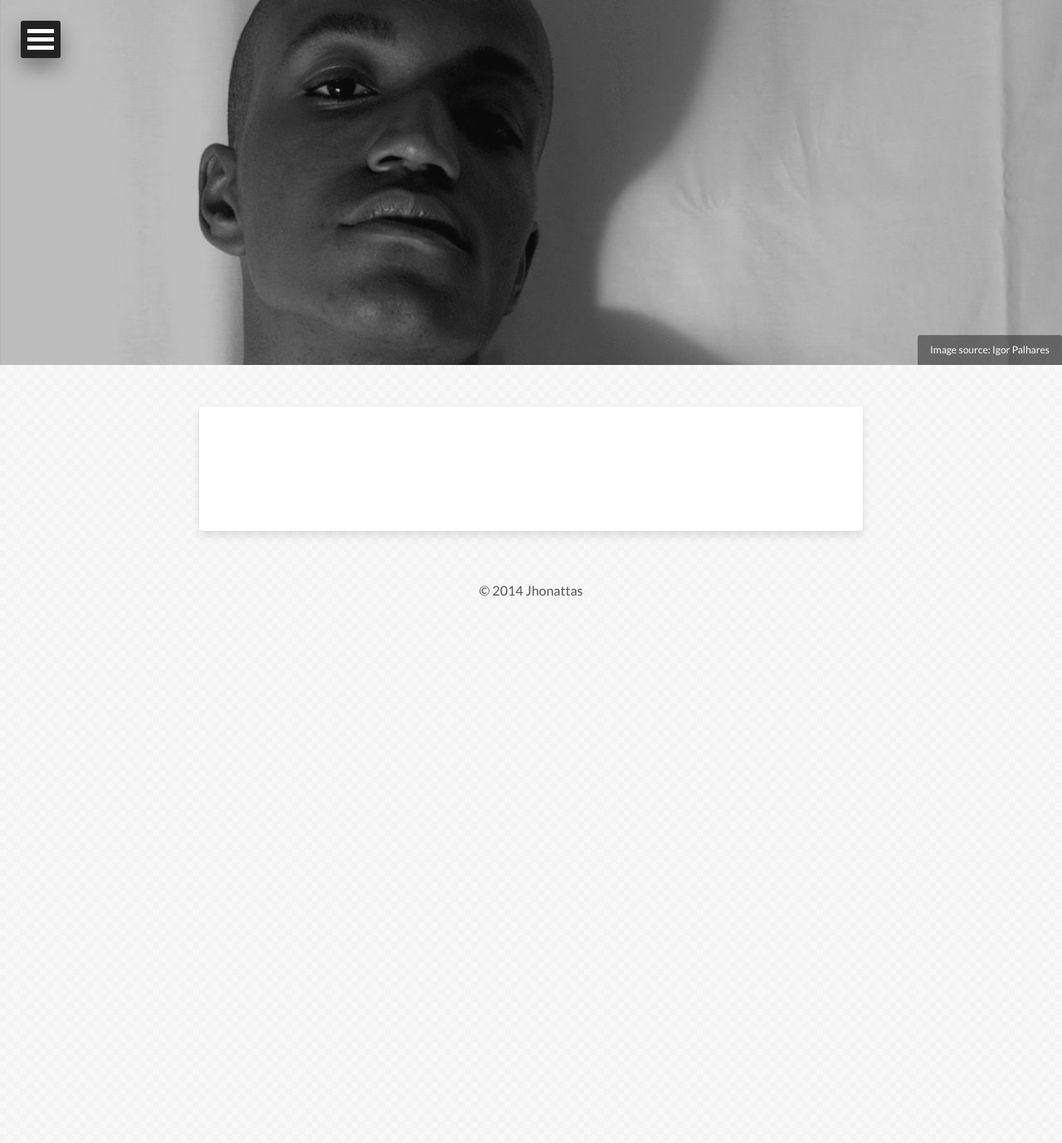
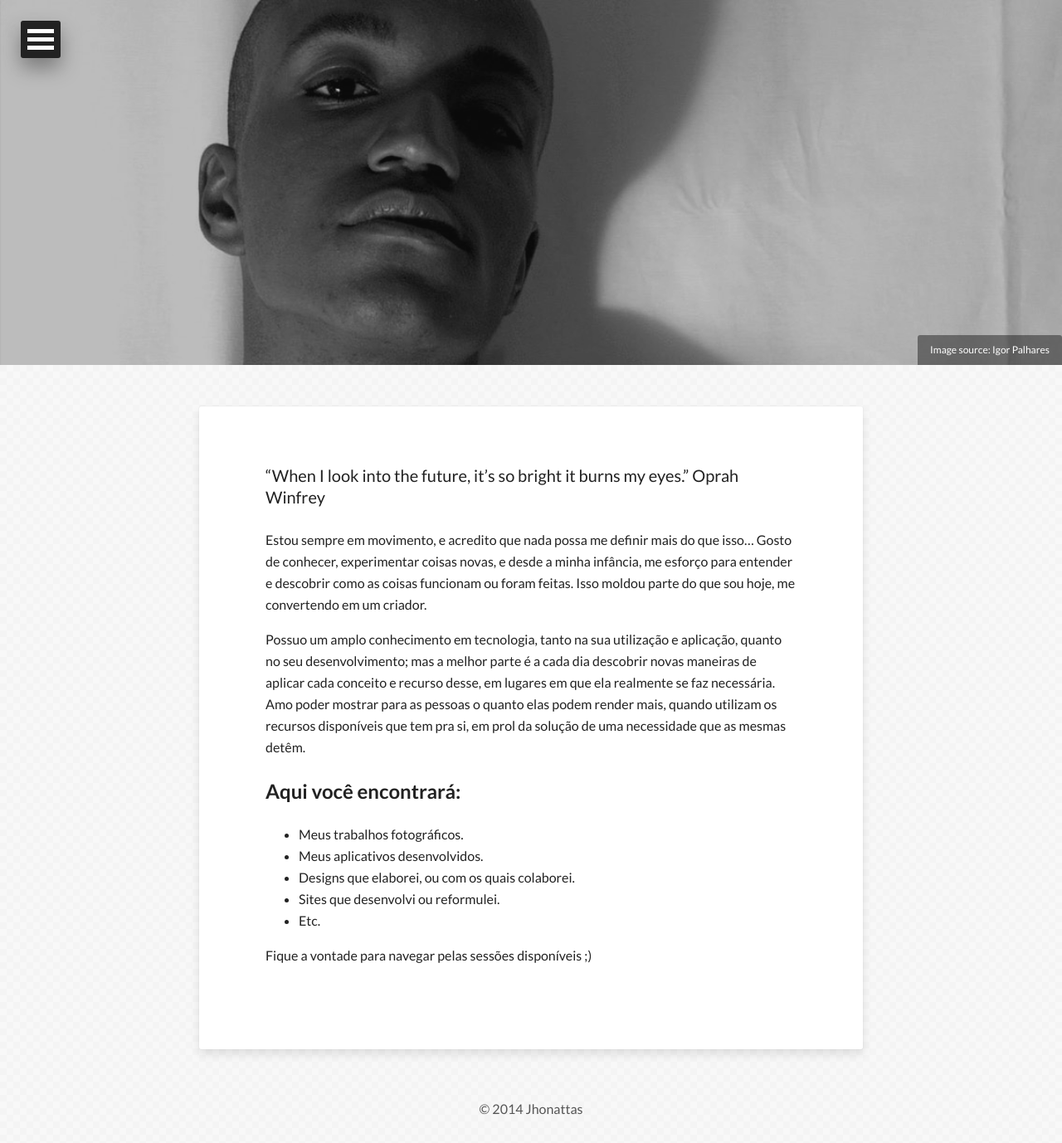
Before and after one commit to iorekbyrnison/jhonattas.github.io, a Jekyll site: the page built from about.md, in a window 1280 px wide. Shown: the whole page at 83% size. Built offline with Jekyll 4.4.1, drawn with Linux system fonts in a browser that asks for light colours; nearby versions of some CDN libraries; before the commit the page ends 900 px from its top, so only the background shows below that.

Commit message:
Uptade About.md

```diff
--- a/_config.yml
+++ b/_config.yml
@@ -9,7 +9,7 @@ url:              http://site.soucriador.com.br
 owner:
   name:           Jhonattas
   avatar:         avatar.jpg
-  bio:            "Sou um desenvolvedor curioso, apaixonado por design, e faminto por coisas novas e interessantes."
+  bio:            "Sou um desenvolvedor curioso, apaixonado por design, e faminto por coisas novas."
   email:          jhonattas@soucriador.com.br
   # Social networking links used in footer. Update and remove as you like.
   twitter:        jhoouh
--- a/about.md
+++ b/about.md
@@ -9,3 +9,24 @@ image:
   creditlink: http://www.igorpalhares.co/
 share: false
 ---
+
+"When I look into the future, it's so bright it burns my eyes."
+Oprah Winfrey
+
+Estou sempre em movimento, e acredito que nada possa me definir mais do que isso... Gosto de conhecer, experimentar coisas novas, e desde a minha infância, me esforço para entender e descobrir como as coisas funcionam ou foram feitas. Isso moldou parte do que sou hoje, me convertendo em um criador.
+
+Possuo um amplo conhecimento em tecnologia, tanto na sua utilização e aplicação, quanto no seu desenvolvimento; mas a melhor parte é a cada dia descobrir novas maneiras de aplicar cada conceito e recurso desse, em lugares em que ela realmente se faz necessária. Amo poder mostrar para as pessoas o quanto elas podem render mais, quando utilizam os recursos disponíveis que tem pra si, em prol da solução de uma necessidade que as mesmas detêm.
+
+## Aqui você encontrará:
+
+* Meus trabalhos fotográficos.
+* Meus aplicativos desenvolvidos.
+* Designs que elaborei, ou com os quais colaborei.
+* Sites que desenvolvi ou reformulei.
+* Etc.
+
+Fique a vontade para navegar pelas sessões disponíveis ;)
+
+<!-- <div markdown="0"><a href="{{ site.url }}/theme-setup" class="btn btn-info">Install the Theme</a></div>
+
+[^1]: Example: *domain.com/category-name/post-title* -->
```
